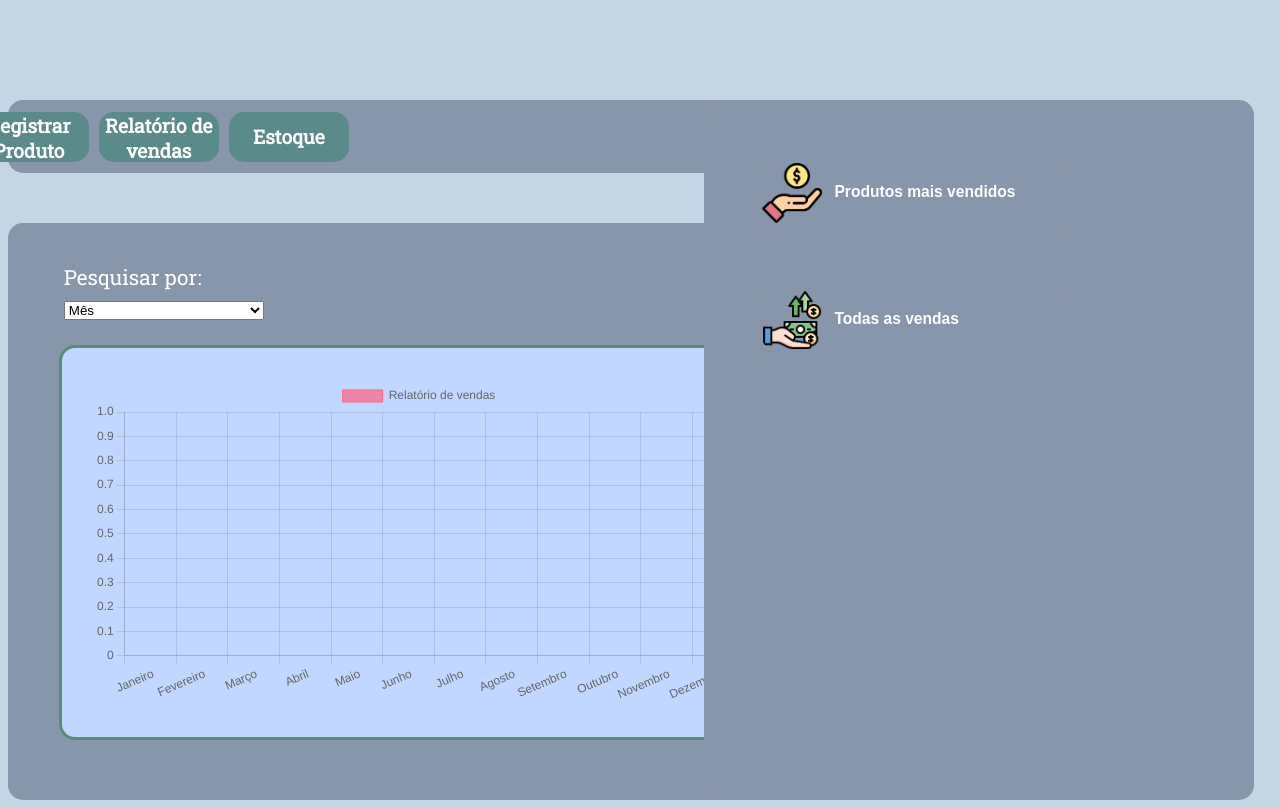
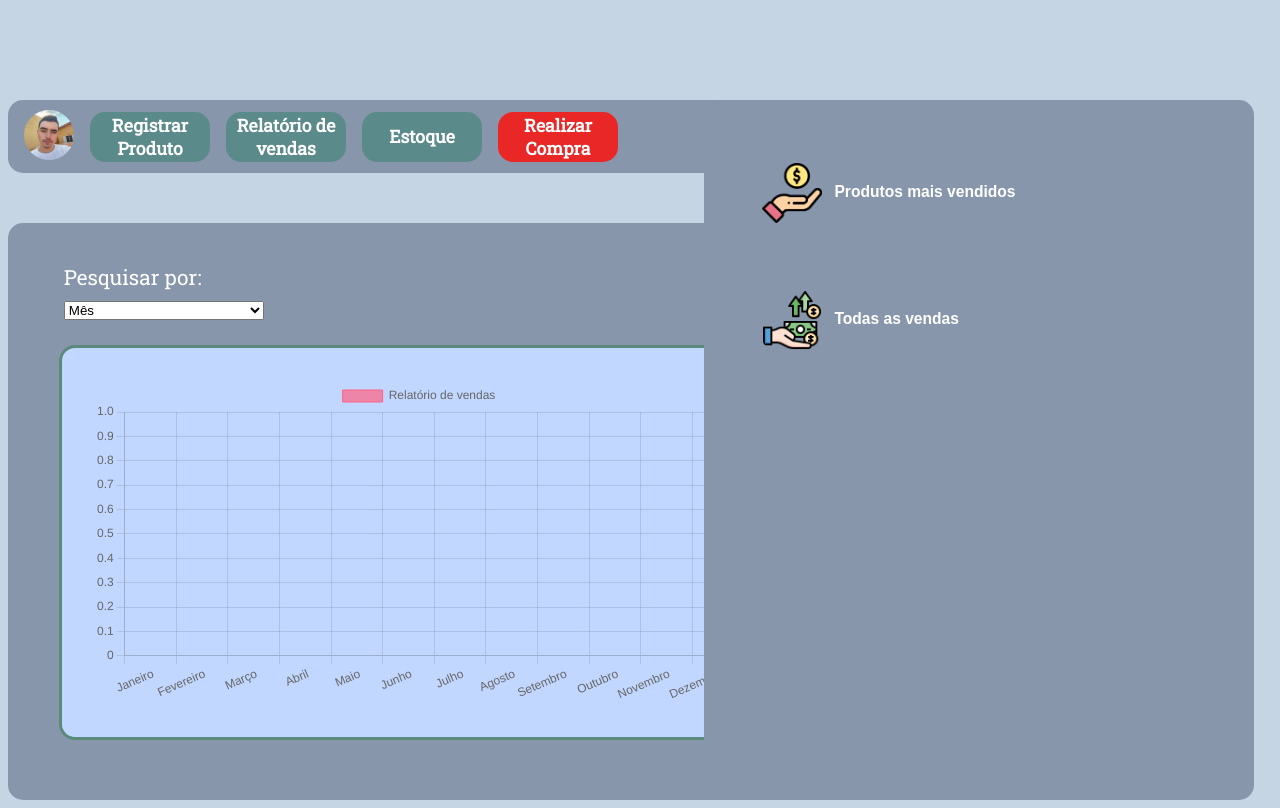
Before and after one commit to MurilloFornazzaCosta/MarketFOV, a PHP site: page /html/relatorio.html in a window 1280 px wide. Run offline with PHP 8.4, Linux system fonts and the light colour scheme; some libraries are stand-ins or nearby versions.

Commit message:
página de relatório 100% completa | css alterado!!

```diff
--- a/css/relatorio.css
+++ b/css/relatorio.css
@@ -7,22 +7,24 @@ body {
     width: 65%;
     height: 73px;
     border-radius: 15px;
-    justify-content: center;
+    align-items: center;
+    justify-content: flex-start;
     margin-top: 100px;
     display: flex;
+    gap: 1rem;
 
 }
 
 .navbar img {
     height: 50px;
     width: 50px;
-    margin-top: 10px;
     transition: 0.4s;
+    margin-left: 1rem;
     z-index: 1;
 }
 .image-container:hover img{
-    transform: scale(1.2);
-    opacity: 0.5;
+    transform: scale(1.03);
+    opacity: 0.3;
 }
 .navbar p{
     font-size: 1rem;
@@ -62,14 +64,19 @@ body {
     display: block;
     /* Exibe o comentário ao passar o mouse */
 }
+
+#imgTxt{
+    display: none;
+}
 .buttons {
     display: flex;
-    flex-direction: row;
     align-items: center;
+    justify-content: flex-start;
+    gap: 1rem;
 }
 
+
 #button {
-    margin-left: 10px;
     border-radius: 15px;
     background-color: #5a8b8a;
     color: #ffffff;
@@ -77,23 +84,20 @@ body {
     width: 120px;
     height: 50px;
     border: none;
-    font-size: 1.2rem;
+    font-size: 1.1rem;
     transition: 0.5s;
     font-weight: bold;
 }
 
 #button:hover {
     background-color: #3b6161;
-    transform: scale(1.09);
+    transform: scale(1.03);
     cursor: pointer;
 }
 
-.buttons :nth-last-child(4) {
-    margin-left: 70px;
-}
 
 #btfecharcaixa:hover {
-    transform: scale(1.09);
+    transform: scale(1.03);
     cursor: pointer;
     background-color: rgba(199, 29, 29, 0.87);
 }
@@ -104,10 +108,9 @@ body {
     width: 120px;
     height: 50px;
     border: none;
-    font-size: 1.2rem;
+    font-size: 1.1rem;
     transition: 0.5s;
     font-weight: bold;
-    margin-left: 530px;
     color: #ffffff;
     background-color: rgb(233, 39, 39);
 }
--- a/html/relatorio.html
+++ b/html/relatorio.html
@@ -13,11 +13,9 @@
 <body>
     <div class="navbar">
         <div class="image-container">
-            <img src="../imgs/macedopng.png" alt="placeholder" id="logo">
-            <div class="comment-box" id="comment-box">
-                <a
-                    href="../html/editarMercado.php?cnpj=<?php echo urlencode($mercadoLogado['cnpj']); ?>">Alterar<br>Dados</a>
-            </div>
+            <a href="../html/editarMercado.php?cnpj=<?php echo urlencode($mercadoLogado['cnpj']); ?>">
+                <img src="../imgs/macedopng.png" alt="placeholder" id="logo">
+            </a>
         </div>
         <div class="buttons">
             <a href="../html/cadastrarProdutos.php"><button id="button">Registrar Produto</button></a>
--- a/js/secondChart.js
+++ b/js/secondChart.js
@@ -1,11 +1,7 @@
 let produtosVendidos = [];
-let nomes = []
 let nomesEqtd = {};
-let produto1;
-let produto2;
-let produto3;
-let produto4;
-let produto5;
+let dadosChart = [];
+let nomesProdutos = [];
 
 
 
@@ -51,8 +47,8 @@ async function showChart2() {
 
     // Exemplo de uso
 
-    console.log(top5Elements(nomes));
-
+    nomesProdutos = top5Elements(nomes).map(item => item.element);
+    dadosChart = top5Elements(nomes).map(item => item.count);
 
     console.log(nomes);
     // Seleciona a div que irá conter o gráfico
@@ -89,10 +85,10 @@ async function showChart2() {
     doughnut = new Chart(ctx2, {
         type: 'doughnut',
         data: {
-            labels: ['Red', 'Blue', 'Yellow', 'Green', 'Purple'],
+            labels: nomesProdutos,
             datasets: [{
                 label: '# of Votes',
-                data: [12, 19, 3, 5, 2],
+                data: dadosChart,
                 backgroundColor: [
                     'rgba(255, 99, 132, 0.7)',
                     'rgba(54, 162, 235, 0.7)',
```
